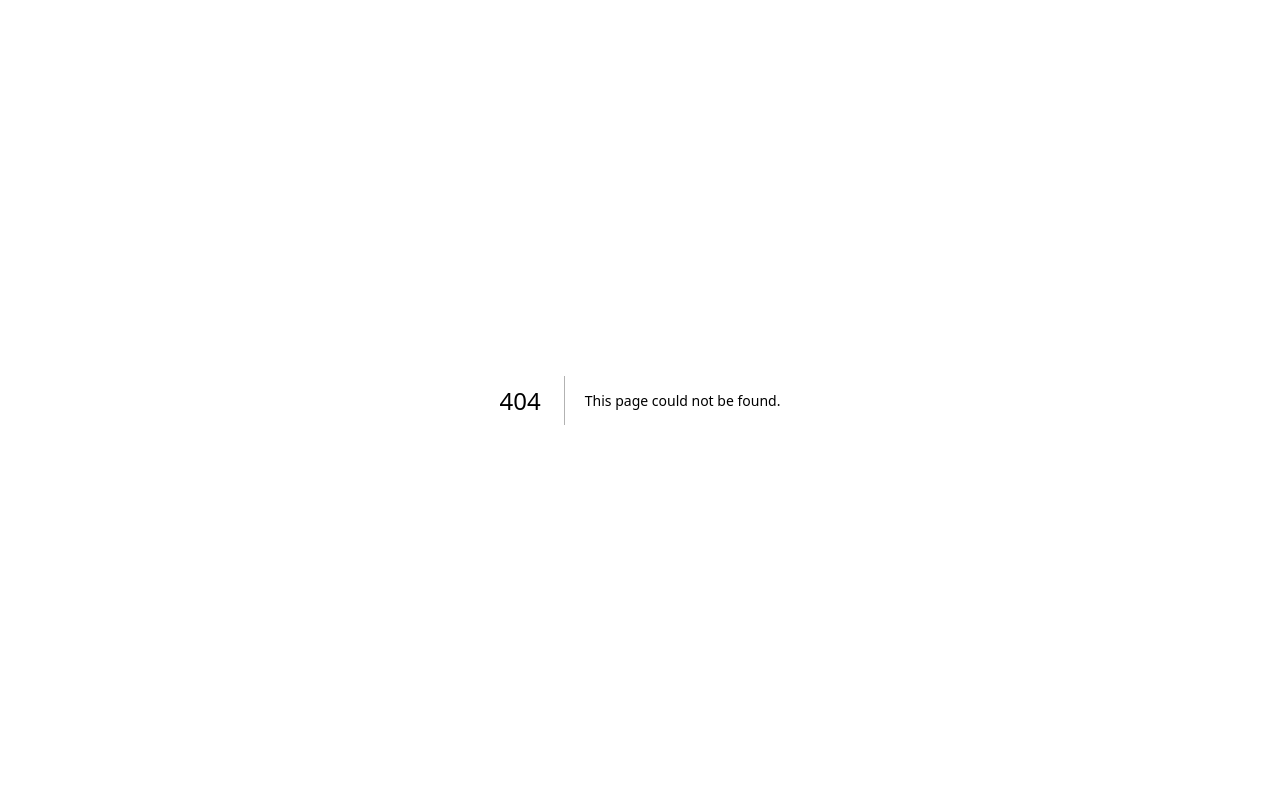
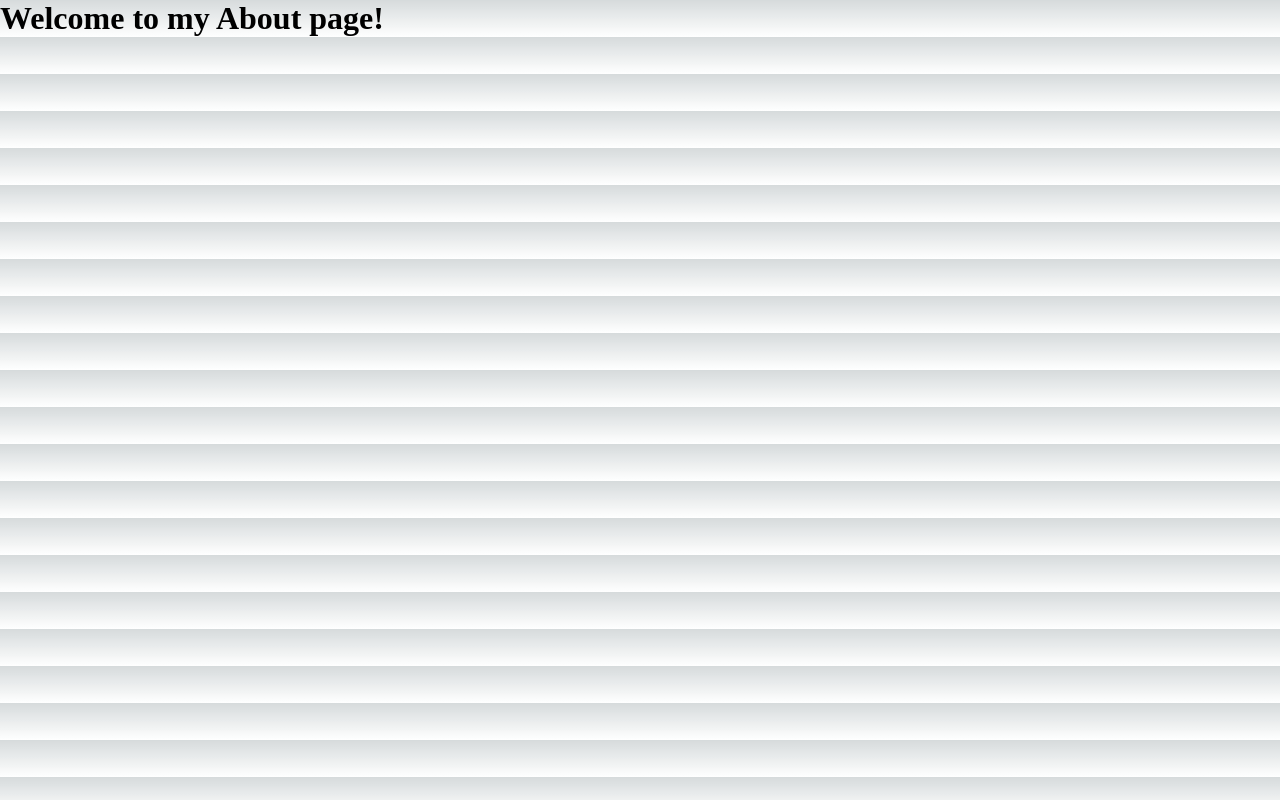
Before and after one commit to Mertcan417/learn-react-pvjl, a Next.js app in the folder Quick_Start/opdrachten_quick_start/: page /about in a window 1280 px wide. Before the commit this address had no page. Built offline with nearby package versions, Linux system fonts and the light colour scheme.

Commit message:
add changes for opdrachten_quick_start

```diff
--- /dev/null
+++ b/Quick_Start/opdrachten_quick_start/src/pages/about.js
@@ -0,0 +1,3 @@
+export default function About() {
+  return <h1>Welcome to my About page!</h1>;
+}
--- a/Quick_Start/opdrachten_quick_start/src/pages/index.js
+++ b/Quick_Start/opdrachten_quick_start/src/pages/index.js
@@ -2,6 +2,7 @@ import Head from "next/head";
 import Image from "next/image";
 import { Inter } from "next/font/google";
 import styles from "@/styles/Home.module.css";
+import About from "./about.js";
 
 const inter = Inter({ subsets: ["latin"] });
 
@@ -17,7 +18,7 @@ export default function Home() {
       <main className={`${styles.main} ${inter.className}`}>
         <div className={styles.description}>
           <p>
-            Get started by editing&nbsp;
+            Hello World!&nbsp;
             <code className={styles.code}>src/pages/index.js</code>
           </p>
           <div>
@@ -109,6 +110,7 @@ export default function Home() {
           </a>
         </div>
       </main>
+      <About></About>
     </>
   );
 }
```
